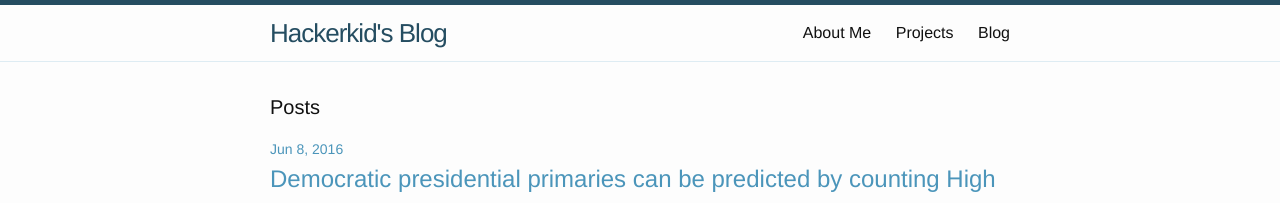
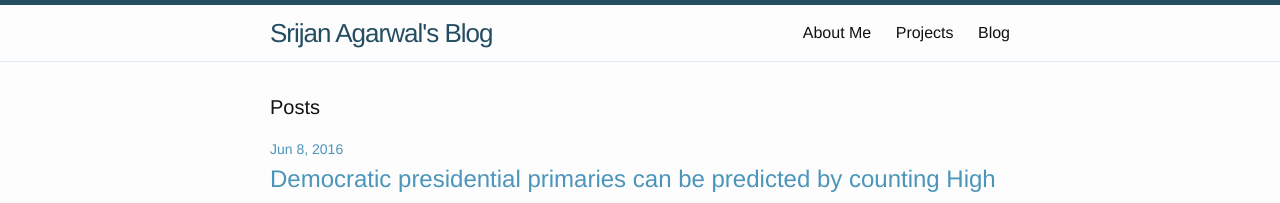
Before and after one commit to Srijancse-zz/Srijancse.github.io, a Jekyll site: the page built from blog.md, in a window 1280 px wide. Shown: the top 203 px of the page. Built offline with Jekyll 4.4.1, drawn with Linux system fonts in a browser that asks for light colours.

Commit message:
Name changed

```diff
--- a/_config.yml
+++ b/_config.yml
@@ -1,12 +1,12 @@
 # Site settings
-title: Hackerkid's Blog
-email: yo@vishnuks.com
+title: Srijan Agarwal's Blog
+email: srijan@wikitolearn.org
 description: > # this means to ignore newlines until "baseurl:"
-  This is the blog of Vishnu KS aka Hackerkid
+  This is the blog of Srijan Agarwal
 baseurl: "" # the subpath of your site, e.g. /blog/
-url: "http://hackerkid.github.io" # the base hostname & protocol for your site
-twitter_username: hackerkidx
-github_username:  hackerkid
+url: "http://srijancse.github.io" # the base hostname & protocol for your site
+twitter_username: srijancse
+github_username:  srijancse
 
 # Build settings
 markdown: kramdown
```
